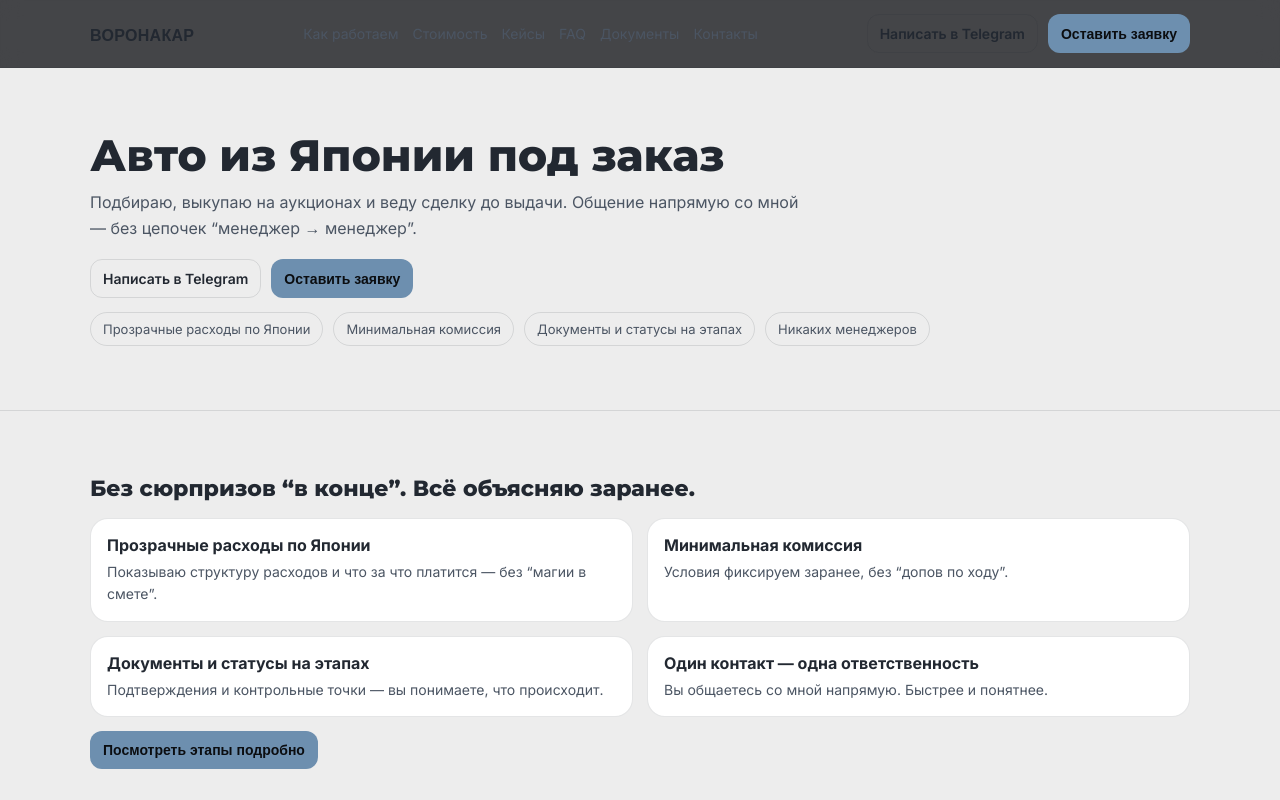
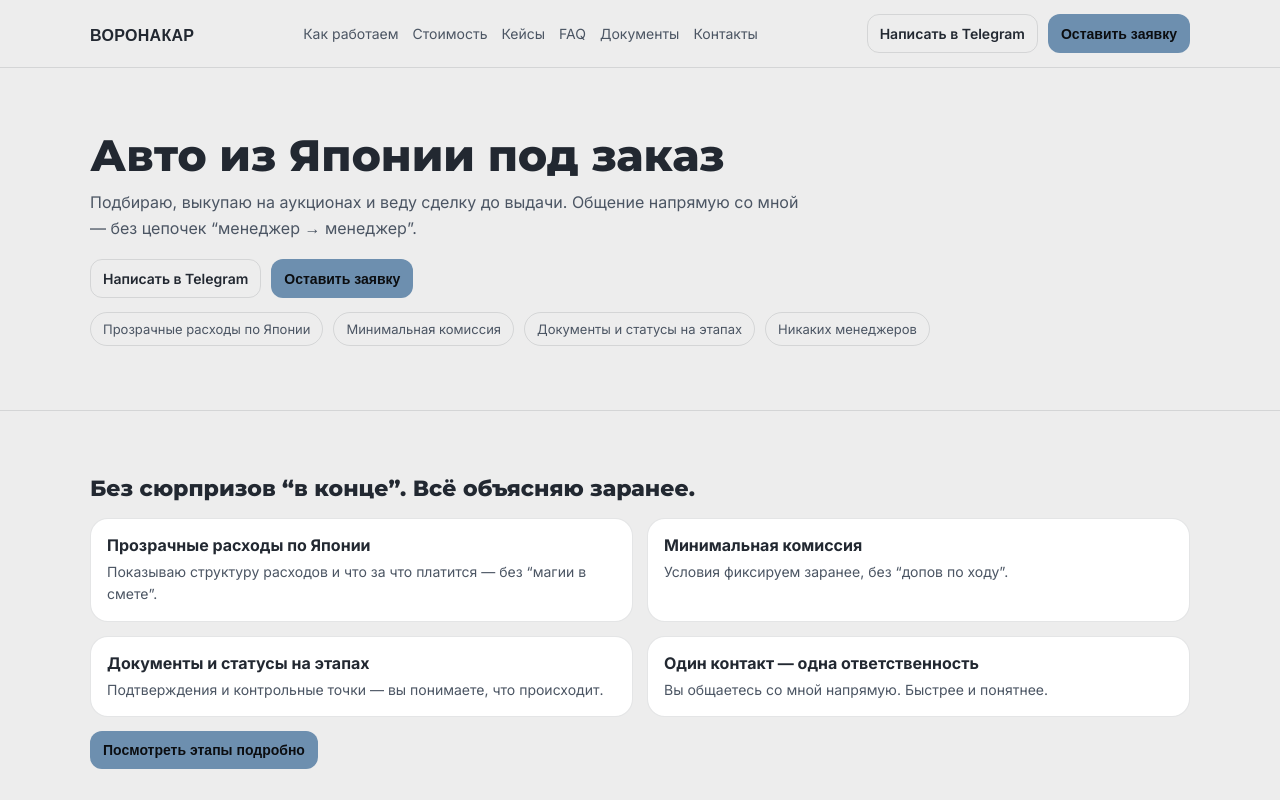
Before and after one commit to melehaha/vorona-site, a Next.js app: page / in a window 1280 px wide. Shown: the top 800 px of the page. Built offline with nearby package versions, Linux system fonts and the light colour scheme.

Commit message:
Update globals.css

```diff
--- a/src/app/globals.css
+++ b/src/app/globals.css
@@ -20,8 +20,8 @@ a { color: inherit; text-decoration: none; }
 
 .header {
   position: sticky; top: 0; z-index: 40;
-  background: rgba(11, 13, 16, 0.75);
-  backdrop-filter: blur(10px);
+  background: rgba(237, 237, 237, 0.92);
+  backdrop-filter: blur(8px);
   border-bottom: 1px solid var(--line);
 }
 .headerInner {
```
